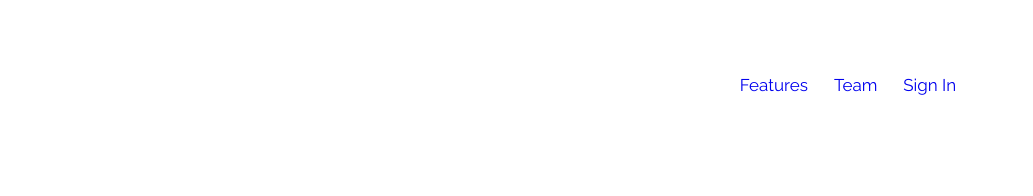
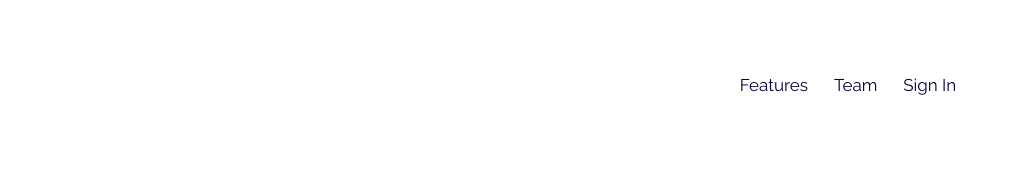
Before and after one commit to pikapikamart/frontendmentor-fylo-two-column, a website: page index.html in a window 1280 px wide. Shown: the top 196 px of the page, 247-1280 px from the left. Drawn offline with nearby package versions, Linux system fonts and the light colour scheme.

Commit message:
fix navbar color

```diff
--- a/app/scss/page/_home.scss
+++ b/app/scss/page/_home.scss
@@ -33,6 +33,7 @@
     &__link {
         a {
             @extend %link-transition;
+            color: var.$vd-blue;
         }
     }
 
```
Also changed, not shown: dist/style.css, 1 other file.
